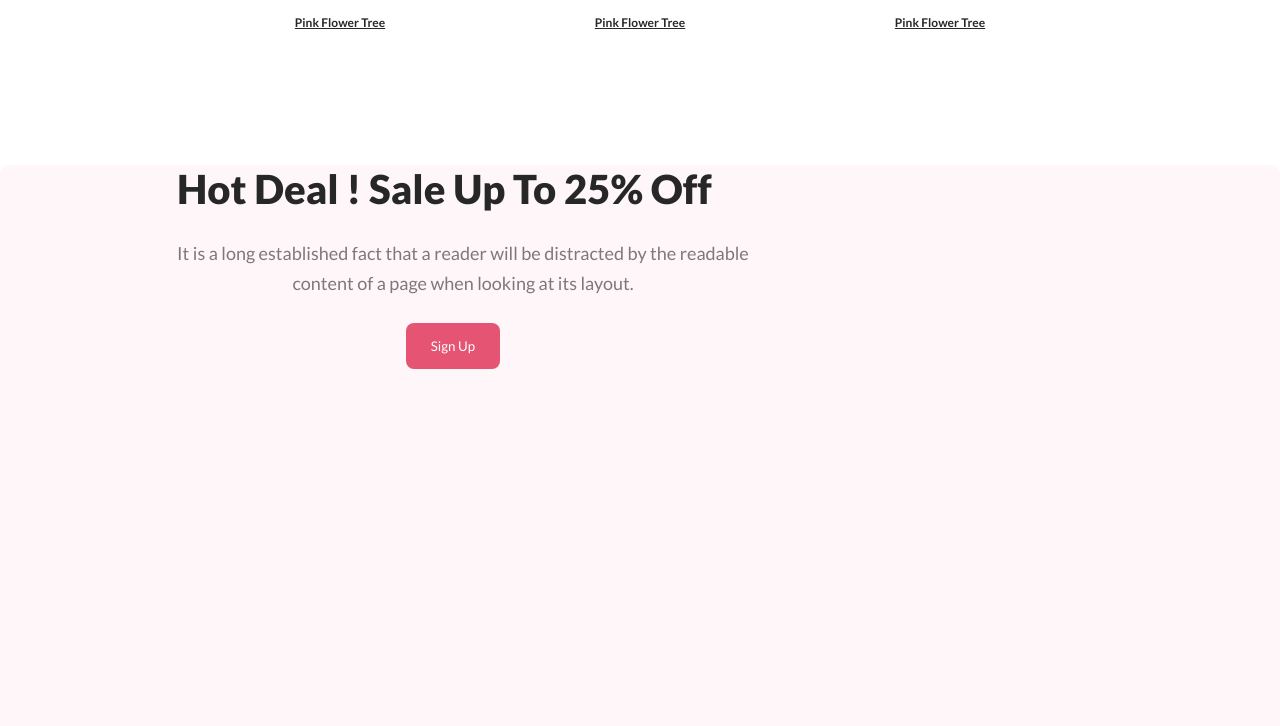
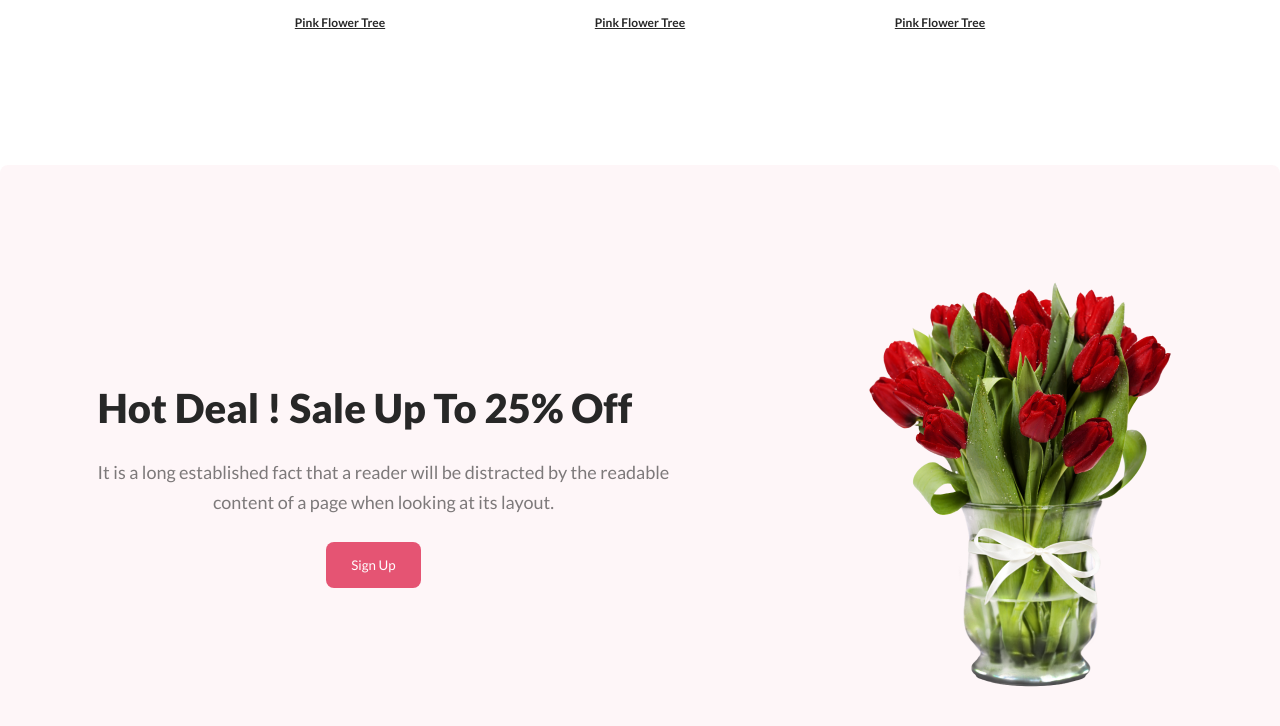
Before and after one commit to devamrh/Flower-Shop-Assignment-01, a plain HTML site: page index.html in a window 1280 px wide. Shown: the part 1216-1942 px from the top of the page. Drawn offline with Linux system fonts and the light colour scheme; the site is published under a folder, as on GitHub Pages, so addresses that start at the root find nothing.

Commit message:
common issues fixed

```diff
--- a/css/style.css
+++ b/css/style.css
@@ -175,3 +175,5 @@
 .offer-container>.custom-signup{
     margin-left: 40%;
 }
+
+/*Social Section Starts */
--- a/index.html
+++ b/index.html
@@ -88,10 +88,23 @@
             <button class="primary-btn custom-signup">Sign Up</button>
         </div>
         <div class="offer-image">
-            <img src="/images/Flower Asset/pngwing 8.png" alt="">
+            <img src="images/Flower Asset/pngwing 8.png" alt="">
         </div>
 
     </div>
+
+
+
+
+
+
+
+</section>
+
+<!-- Offer Section Ends -->
+
+
+<section class="social">
 
 
 
```
